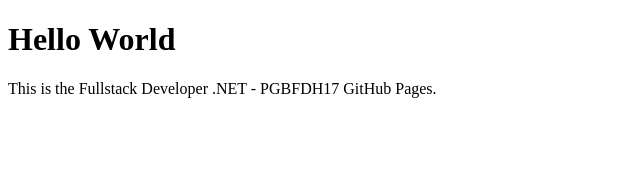
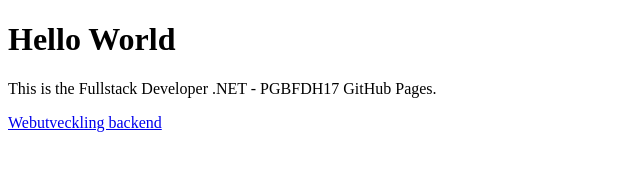
Before and after one commit to PGBFDH18/pgbfdh18.github.io, a plain HTML site: page index.html in a window 1280 px wide. Shown: the whole page, without its empty margins (0-640 px from the left). Drawn offline with Linux system fonts and the light colour scheme.

Commit message:
Update index.html

```diff
--- a/index.html
+++ b/index.html
@@ -3,5 +3,6 @@
 <body>
 <h1>Hello World</h1>
 <p>This is the Fullstack Developer .NET - PGBFDH17 GitHub Pages.</p>
+<p><a href="/webbutveckling-backend">Webutveckling backend</a></p>
 </body>
 </html>
```
